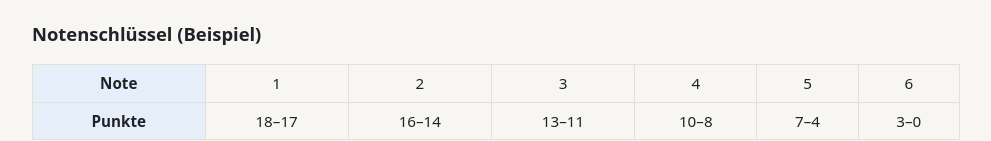
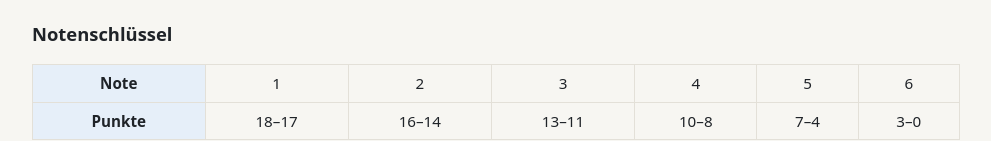
Before and after one commit to renegenzmehr/weitlinger, a plain HTML site: page mathe/variablen/leistungskontrolle-1.html in a window 1280 px wide. Shown: the part 1312-1453 px from the top of the page, without its empty margins (144-1135 px from the left). Drawn offline with Linux system fonts and the light colour scheme.

Commit message:
Mathe 9 Variablen: Überschrift Notenschlüssel vereinheitlicht
Co-Authored-By: Claude Opus 5.5 <noreply@anthropic.com>
Claude-Session: https://claude.ai/code/session_01GPCiwFHT1mrL6Z6hoZj84x

```diff
--- a/mathe/variablen/leistungskontrolle-1.html
+++ b/mathe/variablen/leistungskontrolle-1.html
@@ -150,7 +150,7 @@ a.back{display:inline-block;margin-bottom:8px;color:var(--accent);text-decoratio
     </details>
   </div>
 
-<h3>Notenschlüssel (Beispiel)</h3>
+<h3>Notenschlüssel</h3>
   <div class="tablewrap"><table>
     <tr><th>Note</th><td>1</td><td>2</td><td>3</td><td>4</td><td>5</td><td>6</td></tr>
     <tr><th>Punkte</th><td>18–17</td><td>16–14</td><td>13–11</td><td>10–8</td><td>7–4</td><td>3–0</td></tr>
```
Also changed, not shown: mathe/variablen/leistungskontrolle-2.html (+1 -1 lines), mathe/variablen/leistungskontrolle-3.html (+1 -1 lines), mathe/variablen/probearbeit-1.html (+1 -1 lines), mathe/variablen/probearbeit-2.html (+1 -1 lines), mathe/variablen/probearbeit-3.html (+1 -1 lines).
